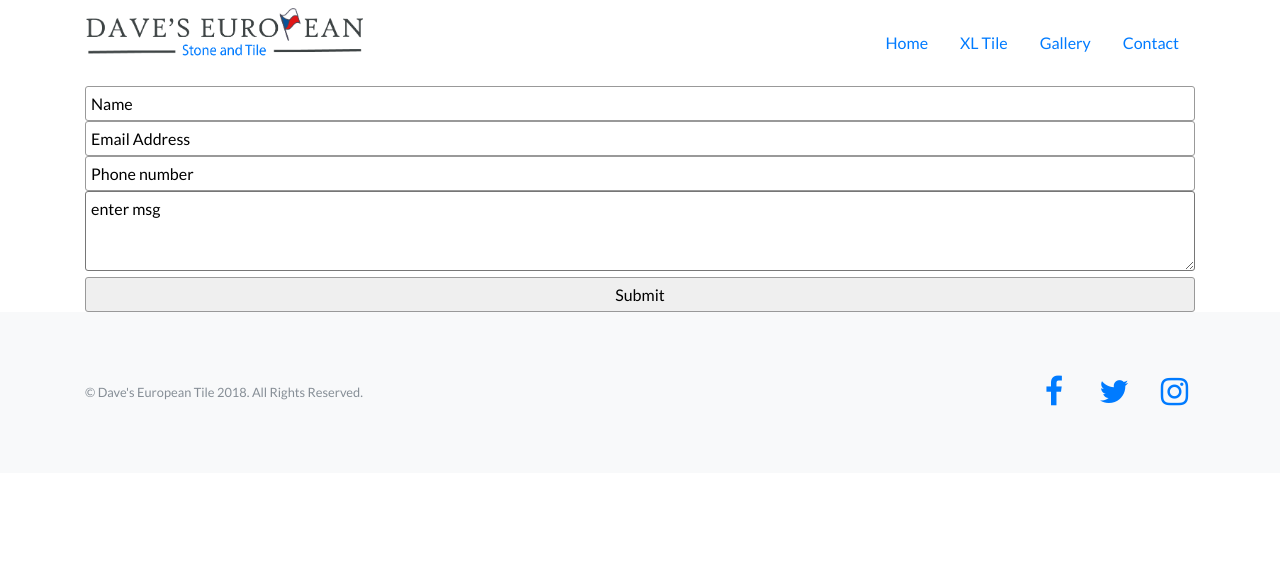
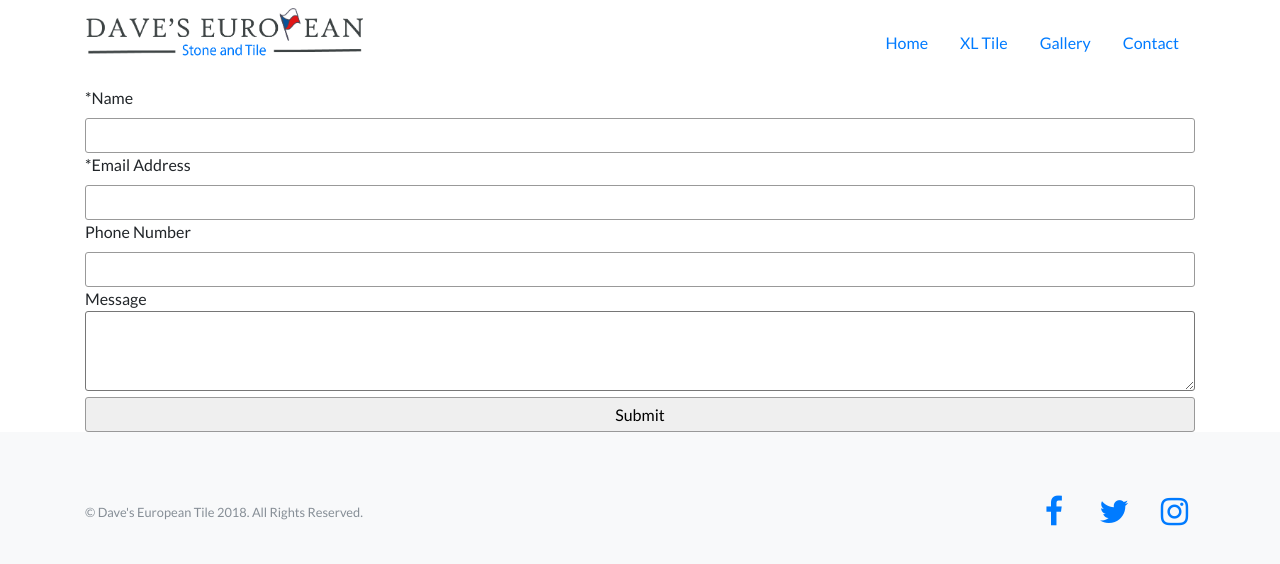
Before and after one commit to davidrotter/davidrotter.github.io, a website: page Contact.html in a window 1280 px wide. Drawn offline with nearby package versions, Linux system fonts and the light colour scheme; a web font is replaced by a local one.

Commit message:
Update Contact.html

```diff
--- a/Contact.html
+++ b/Contact.html
@@ -54,10 +54,14 @@
     <!-- InstanceBeginEditable name="Main" -->
      <div class="container">
      	<form name="contactForm" id="contactForm" method="post" action="https://formspree.io/daveseuropeantile@gmail.com">
-     		<input type="text" name="Name" value="Name">
-     		<input type="email" name="_replyto" value="Email Address">
-     		<input type="tel" name="phone" value="Phone number">
-     		<textarea required  form="contactForm" name="txtmessage">enter msg</textarea>
+			<label for="name">*Name</label>
+     		<input type="text" name="Name" id="name">
+			<label for="email">*Email Address</label>
+     		<input type="Email" name="_replyto" id="email">
+			<label for="phone">Phone Number</label>
+     		<input type="tel" name="Phone" id="phone">
+			<lable for="msg">Message</lable>
+     		<textarea required form="contactForm" name="Message" id="msg"></textarea>
      		<input type="submit" value="Submit">
 
 		</form>
```
